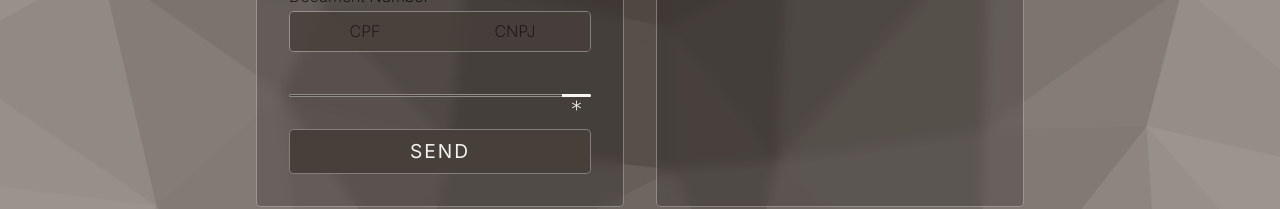
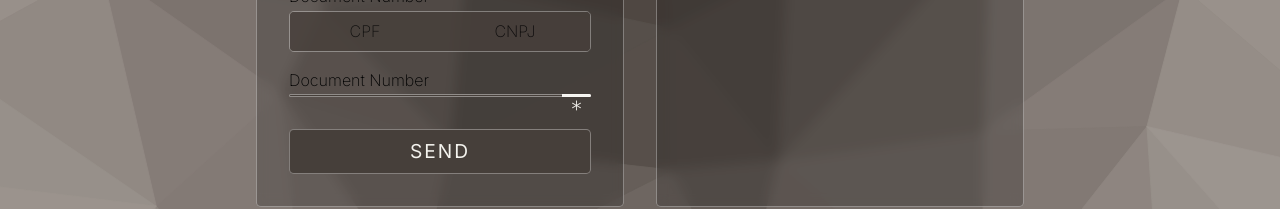
Before and after one commit to abrxao/EBAC-React, a Next.js app in the folder forms/: page / in a window 1280 px wide. Shown: the part 512-721 px from the top of the page. Built offline with nearby package versions, Linux system fonts and the light colour scheme.

Commit message:
melhorando ui do component

```diff
--- a/forms/pages/components/DocumentArea/index.jsx
+++ b/forms/pages/components/DocumentArea/index.jsx
@@ -10,7 +10,6 @@ export default function DocumentArea(props) {
         const input = document.querySelector(`.${props.className}__NumberInput input`);
         setInputStatus(false);
         input.focus();
-
     }
         return(
             <div className={props.className}>
@@ -23,6 +22,7 @@ export default function DocumentArea(props) {
 
                 <NumberInput
                 disabled={inputStatus}
+                name={"Document Number"}
                 onChange={e=>props.onKeyDown(e)}
                 id="CPF2"
                 className={props.className + "__NumberInput"}/>
```
